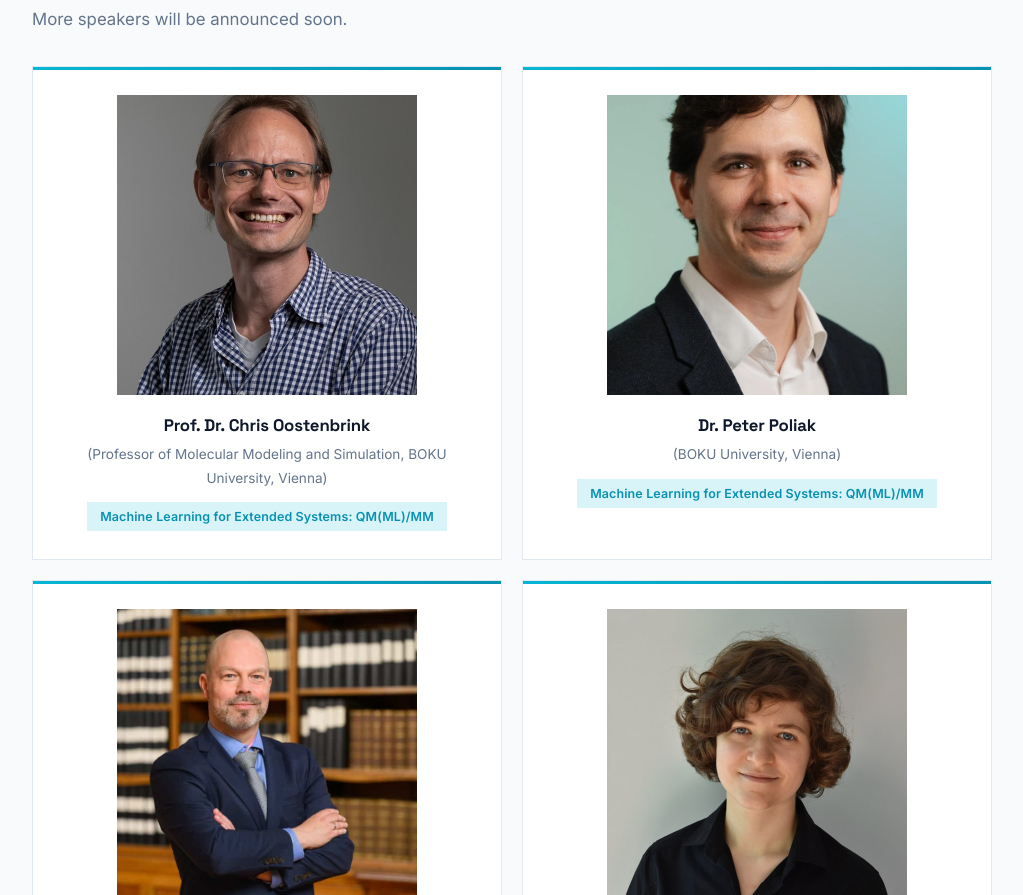
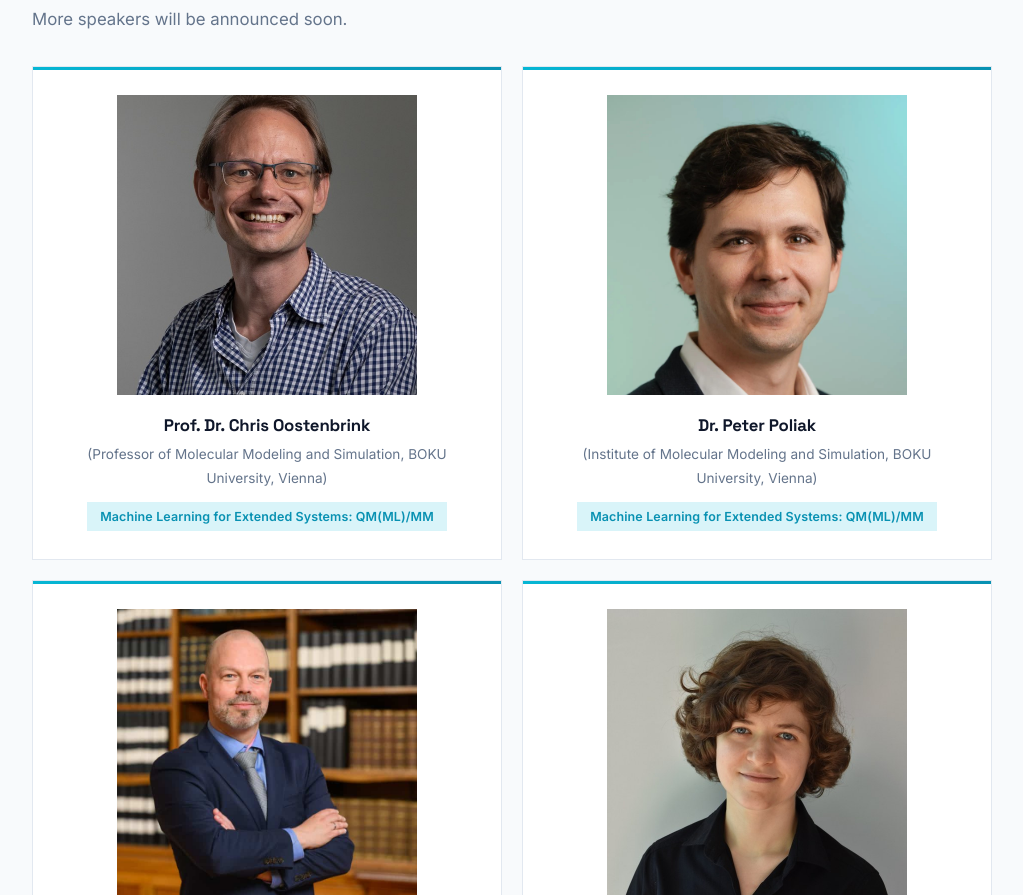
Before and after one commit to ml4chem2026/ml4chem2026.github.io, a plain HTML site: page index.html in a window 1280 px wide. Shown: the part 1680-2575 px from the top of the page, without its empty margins (128-1151 px from the left). Drawn offline with Linux system fonts and the light colour scheme.

Commit message:
Refine Peter Poliak card: institute affiliation and photo crop

```diff
--- a/index.html
+++ b/index.html
@@ -142,9 +142,9 @@
             </div>
             <div class="speaker-card fade-in">
                 <div class="speaker-accent"></div>
-                <img src="assets/img/speakers/peter-poliak.jpg" alt="Dr. Peter Poliak" class="speaker-photo">
+                <img src="assets/img/speakers/peter-poliak.jpg" alt="Dr. Peter Poliak" class="speaker-photo" style="object-position: center top;">
                 <h3><a href="https://online.boku.ac.at/BOKUonline/visitenkarte.show_vcard?pPersonenId=3CF3A3CB93E9118C&amp;pPersonenGruppe=3" target="_blank" rel="noopener">Dr. Peter Poliak</a></h3>
-                <p class="speaker-affiliation">(BOKU University, Vienna)</p>
+                <p class="speaker-affiliation">(Institute of Molecular Modeling and Simulation, BOKU University, Vienna)</p>
                 <p class="speaker-topic">Machine Learning for Extended Systems: QM(ML)/MM</p>
             </div>
             <div class="speaker-card fade-in">
```
